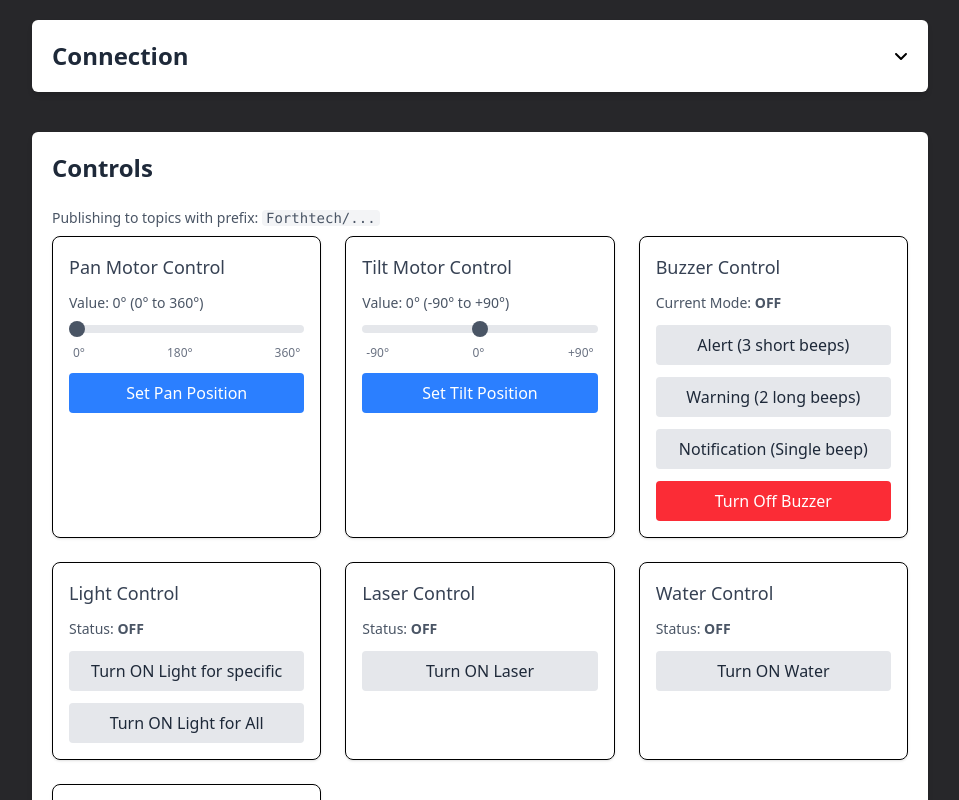
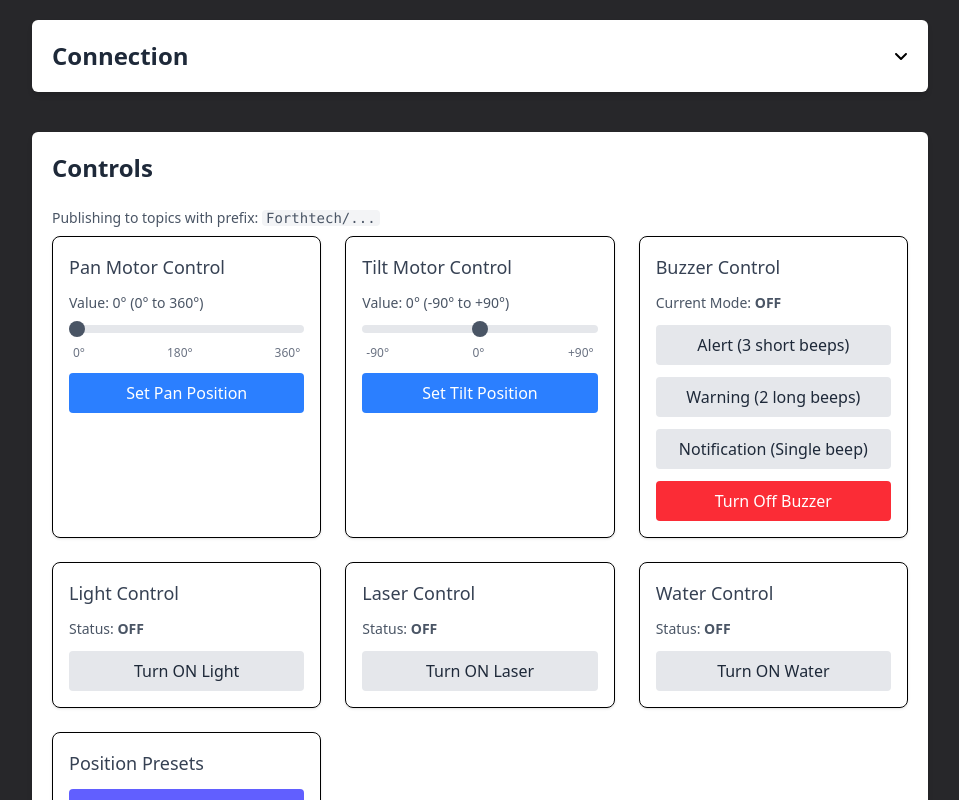
Before and after one commit to Forth-Tech4/mqtt-apps, a React (Vite) app in the folder mqtt_fullstack/frontend_mqtt/: page / in a window 1280 px wide. Shown: the top 800 px of the page, without its empty margins (160-1119 px from the left). Built offline with nearby package versions, Linux system fonts and the light colour scheme.

Commit message:
refactor: simplify light control button and update WebSocket topic structure

```diff
--- a/mqtt_fullstack/frontend_mqtt/src/components/ControlsCard.jsx
+++ b/mqtt_fullstack/frontend_mqtt/src/components/ControlsCard.jsx
@@ -210,15 +210,9 @@ function ControlsCard({ onPublish, clientId, deviceState }) {
             className={`${clientId ? 'bg-gray-200 hover:bg-gray-300' : 'bg-gray-100 cursor-not-allowed'} text-gray-800 font-medium py-2 px-4 rounded transition`}
             disabled={!clientId}
           >
-            Turn {lightState === 'ON' ? 'OFF' : 'ON'} Light for specific
+            Turn {lightState === 'ON' ? 'OFF' : 'ON'} Light
           </button>
-          <button
-            onClick={toggleLight}
-            className={`${clientId ? 'bg-gray-200 hover:bg-gray-300' : 'bg-gray-100 cursor-not-allowed'} text-gray-800 font-medium py-2 px-4 rounded transition`}
-            disabled={!clientId}
-          >
-            Turn {lightState === 'ON' ? 'OFF' : 'ON'} Light for All
-          </button>
+
         </div>
 
         {/* Laser Control */}
--- a/mqtt_fullstack/frontend_mqtt/src/components/Main.jsx
+++ b/mqtt_fullstack/frontend_mqtt/src/components/Main.jsx
@@ -65,9 +65,14 @@ const Main = () => {
     clearMessages
   } = useWebSocket(handleDeviceUpdate);
 
-  const handleConnect = (host, port, username) => {
-    connectWebSocket(host, port, username);
-  };
+ const handleConnect = (host, port, username) => {
+  connectWebSocket(host, port, username);
+
+  // Auto-subscribe to the fixed topic after small delay to ensure connection
+  // setTimeout(() => {
+  //   subscribeTopic('Forthtech/10:10:10:10');
+  // }, 500);
+};
 
   const handleSubscribe = (topic) => {
     if (!isConnected) {
--- a/mqtt_fullstack/frontend_mqtt/src/hooks/useWebSocket.jsx
+++ b/mqtt_fullstack/frontend_mqtt/src/hooks/useWebSocket.jsx
@@ -191,9 +191,8 @@ function useWebSocket(onDeviceUpdate) {
       return;
     }
 
-
-
-    const topic = `${clientId}/${peripheral}`; // clientId will be 'Forthtech'
+   const MAC_ADDRESS = '10:10:10:10'; // 👈 your static MAC address
+   const topic = `${clientId}/${MAC_ADDRESS}`;
     const message = { peripheral, ...commandPayload }; // No messageId needed
 
     let isValid = true;
```
